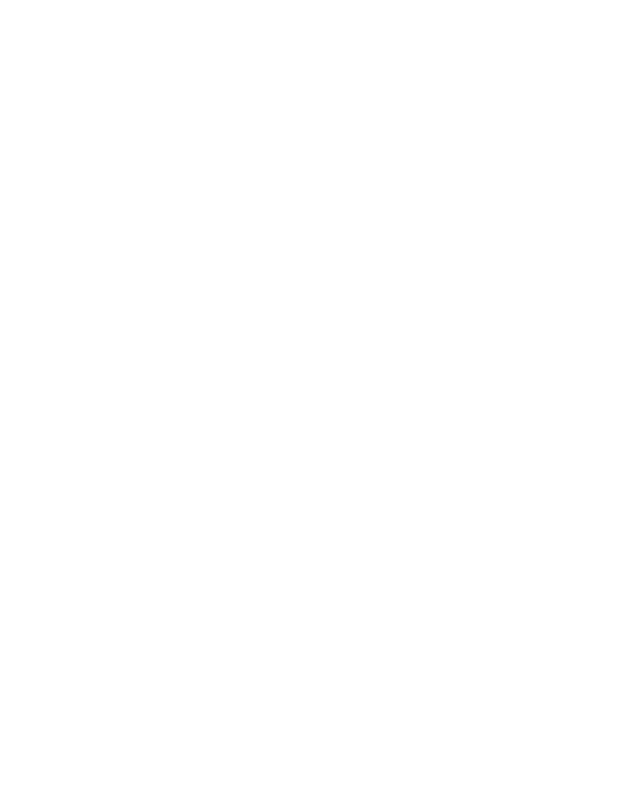
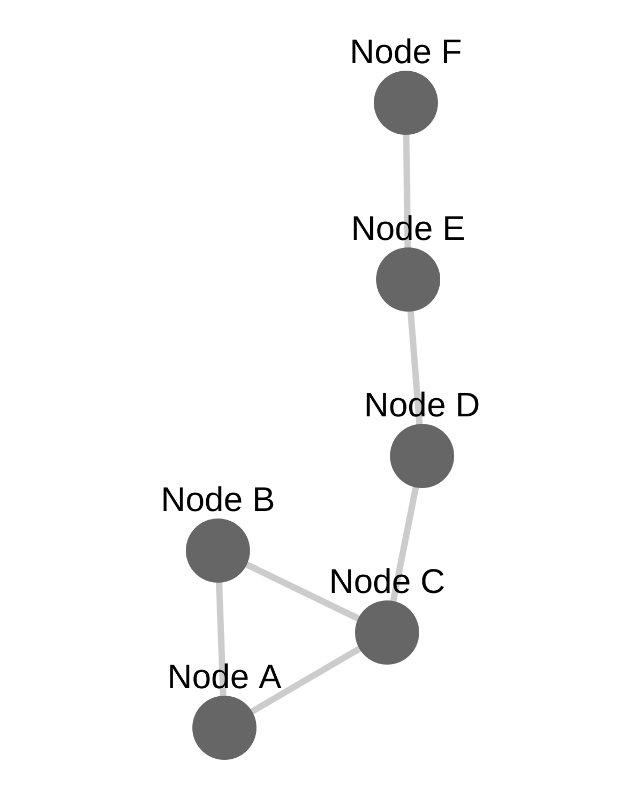
Before and after one commit to chrisk314/animal-kingdom-graph, a Vue app in the folder graph-vis/frontend/: page / in a window 1280 px wide. Shown: the whole page, without its empty margins (313-953 px from the left). Built offline with nearby package versions, Linux system fonts and the light colour scheme.

Commit message:
Styling changes to make graph visible

```diff
--- a/graph-vis/frontend/package.json
+++ b/graph-vis/frontend/package.json
@@ -10,6 +10,7 @@
   },
   "dependencies": {
     "cytoscape": "^3.25.0",
+    "cytoscape-fcose": "^2.2.0",
     "vue": "^3.2.47"
   },
   "devDependencies": {
--- a/graph-vis/frontend/src/App.vue
+++ b/graph-vis/frontend/src/App.vue
@@ -15,7 +15,20 @@
   data() {
     return {
       graphData: {
-        elements: [],
+        elements: [
+          { data: { id: 'a', name: 'Node A' } },
+          { data: { id: 'b', name: 'Node B' } },
+          { data: { id: 'c', name: 'Node C' } },
+          { data: { id: 'd', name: 'Node D' } },
+          { data: { id: 'e', name: 'Node E' } },
+          { data: { id: 'f', name: 'Node F' } },
+          { data: { id: 'ab', source: 'a', target: 'b' } },
+          { data: { id: 'ac', source: 'a', target: 'c' } },
+          { data: { id: 'bc', source: 'b', target: 'c' } },
+          { data: { id: 'cd', source: 'c', target: 'd' } },
+          { data: { id: 'de', source: 'd', target: 'e' } },
+          { data: { id: 'ef', source: 'e', target: 'f' } },
+        ],
         style: [
           {
             selector: 'node',
--- a/graph-vis/frontend/src/components/GraphVisualisation.vue
+++ b/graph-vis/frontend/src/components/GraphVisualisation.vue
@@ -1,5 +1,5 @@
 <template>
-  <div ref="cy"></div>
+  <div id="cy" ref="cy"></div>
 </template>
 
 <script>
@@ -31,8 +31,15 @@
 </script>
 
 <style scoped>
-div {
-  height: 100%;
-  width: 100%;
+/* TODO : How to select ref="cy" element with CSS selectors? */
+#cy {
+    /* TODO : Figure out scroll bar popping in and out with 100% */
+  /* height: 100%;
+  width: 100%; */
+  height: 99%;
+  width: 99%;
+  position: absolute;
+  top: 0px;
+  left: 0px;
 }
 </style>
--- a/graph-vis/frontend/src/main.js
+++ b/graph-vis/frontend/src/main.js
@@ -1,5 +1,5 @@
 import { createApp } from 'vue'
-import './style.css'
+// import './style.css'
 import App from './App.vue'
 
 createApp(App).mount('#app')
```
Also changed, not shown: 1 other file (tests, documents, lock files or other folders).
